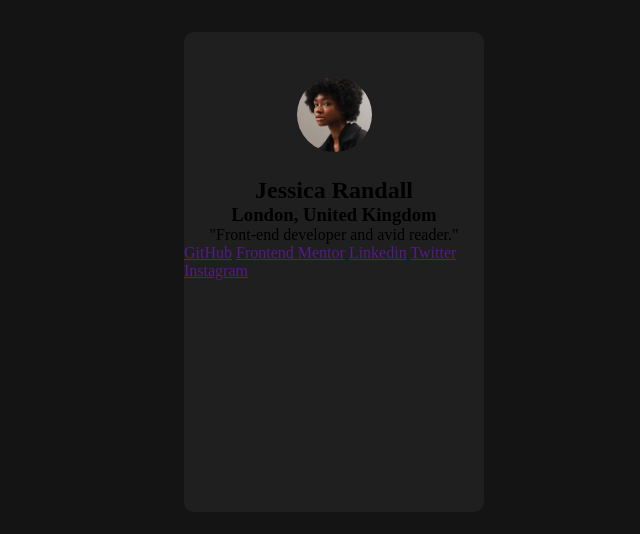
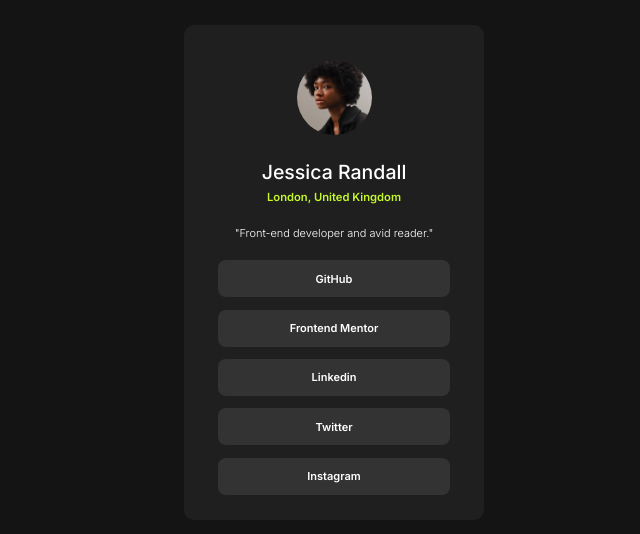
Before and after one commit to Kamylacmd/Projeto_Card-links-socais, a plain HTML site: page index.html in a window 1280 px wide. Shown: the part 128-662 px from the top of the page, without its empty margins (306-946 px from the left). Drawn offline with Linux system fonts and the light colour scheme.

Commit message:
Projeto finalizado

```diff
--- a/css/style.css
+++ b/css/style.css
@@ -1,11 +1,21 @@
+@import url('https://fonts.googleapis.com/css2?family=Inter:ital,opsz,wght@0,14..32,100..900;1,14..32,100..900&display=swap');
 *{
     margin: 0;
     padding: 0;
     box-sizing: border-box;
+    font-family: 'Inter', sans-serif;
+}
+
+:root{
+    --color-body: hsl(0, 0%, 8%);
+    --color-card: hsl(0, 0%, 12%);
+    --color-bottom: hsl(0, 0%, 20%);
+    --color-green: hsl(75, 94%, 57%);
+    --color-white: hsl(0, 0%, 100%);
 }
 
 body{
-    background-color: #141414;
+    background-color: var(--color-body);
     display: flex;
     align-items: center;
     justify-content: center;
@@ -14,8 +24,8 @@ body{
 
 .container{
     width: 300px;
-    height: 480px;
-    background-color: #1F1F1F;
+    height: 495px;
+    background-color: var(--color-card);
     border-radius: 10px;
 }
 
@@ -33,5 +43,68 @@ body{
     background-image: url(/assets/img/avatar-jessica.jpeg);
     background-repeat: no-repeat;
     background-size: cover;
-    margin: 45px 0 25px 0;
+    margin: 35px 0 25px 0;
 }
+
+.card-text-name{
+    color:  var(--color-white);
+    font-size: 13px;
+    margin-bottom: 6.5px;
+}
+
+.card-text-name h2{
+    font-weight: 500;
+}
+
+.card-text-local{
+    color: var(--color-green);
+    font-size: 9.6px;
+    margin-bottom: 21.8px;
+}
+
+.card-text-local h3{
+    font-weight: 600;
+}
+
+.card-text-work{
+    color: var(--color-white);
+    font-size: 11px;
+    margin-bottom: 8px;
+}
+
+.card-text-work p{
+    font-weight: 300;
+}
+
+.card-links{
+    display: flex;
+    align-items: center;
+    justify-content: center;
+    flex-direction: column;
+}
+
+.card-links .links-media{
+    list-style-type: none;
+}
+
+.card-links a{
+    position: relative;
+    display: flex;
+    text-align: center;
+    justify-content: center;
+    color: var(--color-white);
+    font-weight: 600;
+    text-decoration: none;
+    font-size: 11px;
+    background-color: var(--color-bottom);
+    margin: 12.4px;
+    padding: 11.5px 72px;
+    border-radius: 8px;
+}
+
+.card-links a:hover{
+    color: var(--color-card);
+    font-weight: 600;
+    background-color: var(--color-green);
+    transition: all 0.3s ease-in-out;
+}
--- a/index.html
+++ b/index.html
@@ -30,11 +30,23 @@
         </div>
 
         <div class="card-links">
-            <a href="">GitHub</a>
-            <a href="">Frontend Mentor</a>
-            <a href="">Linkedin</a>
-            <a href="">Twitter</a>
-            <a href="">Instagram</a>
+            <ul class="links-media">
+                <li>
+                    <a href="#">GitHub</a>
+                </li>
+                <li>
+                    <a href="#">Frontend Mentor</a>
+                </li>
+                <li>
+                    <a href="#">Linkedin</a>
+                </li>
+                <li>
+                    <a href="#">Twitter</a>
+                </li>
+                <li>
+                    <a href="#">Instagram</a>
+                </li>
+            </ul>
         </div>
     </div>
 
```
